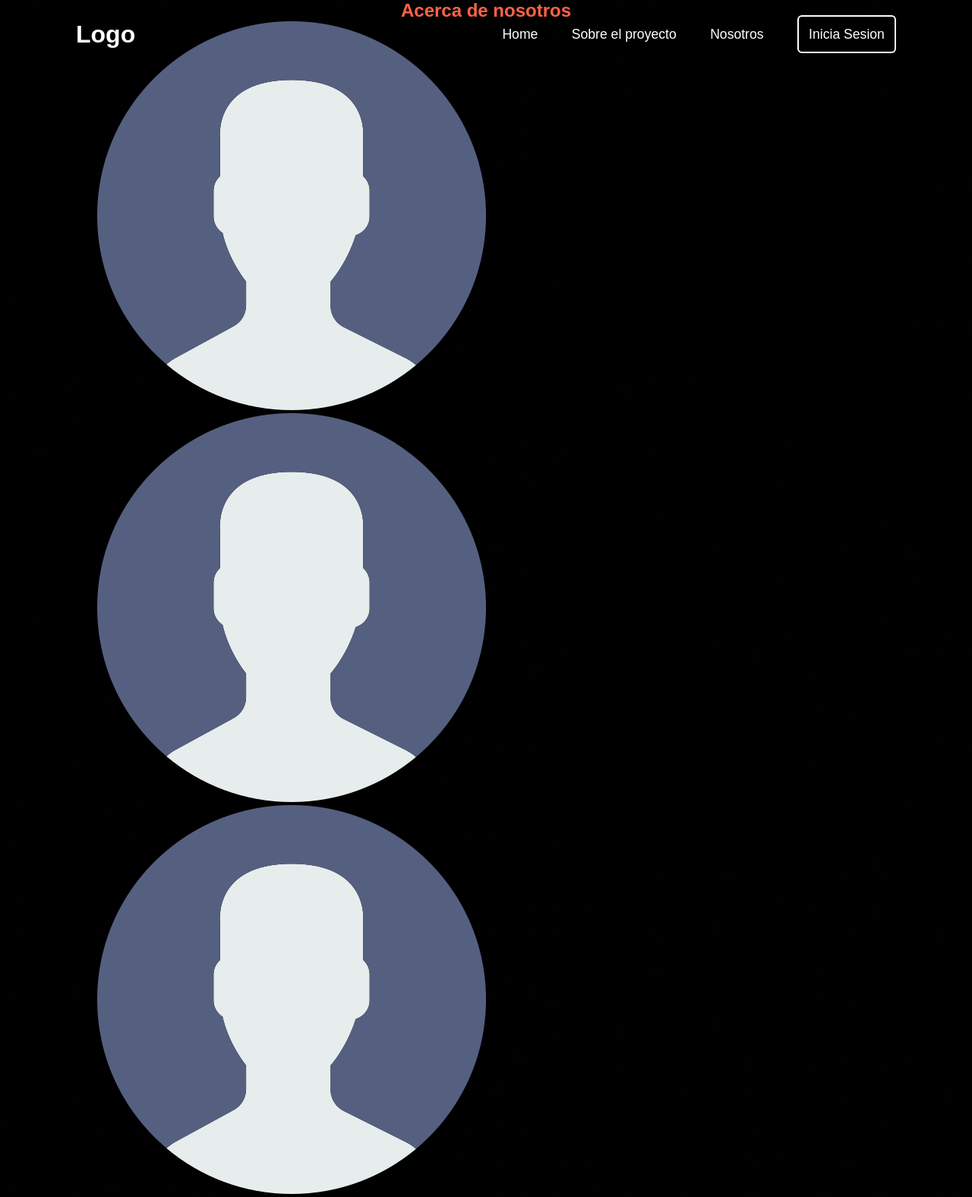
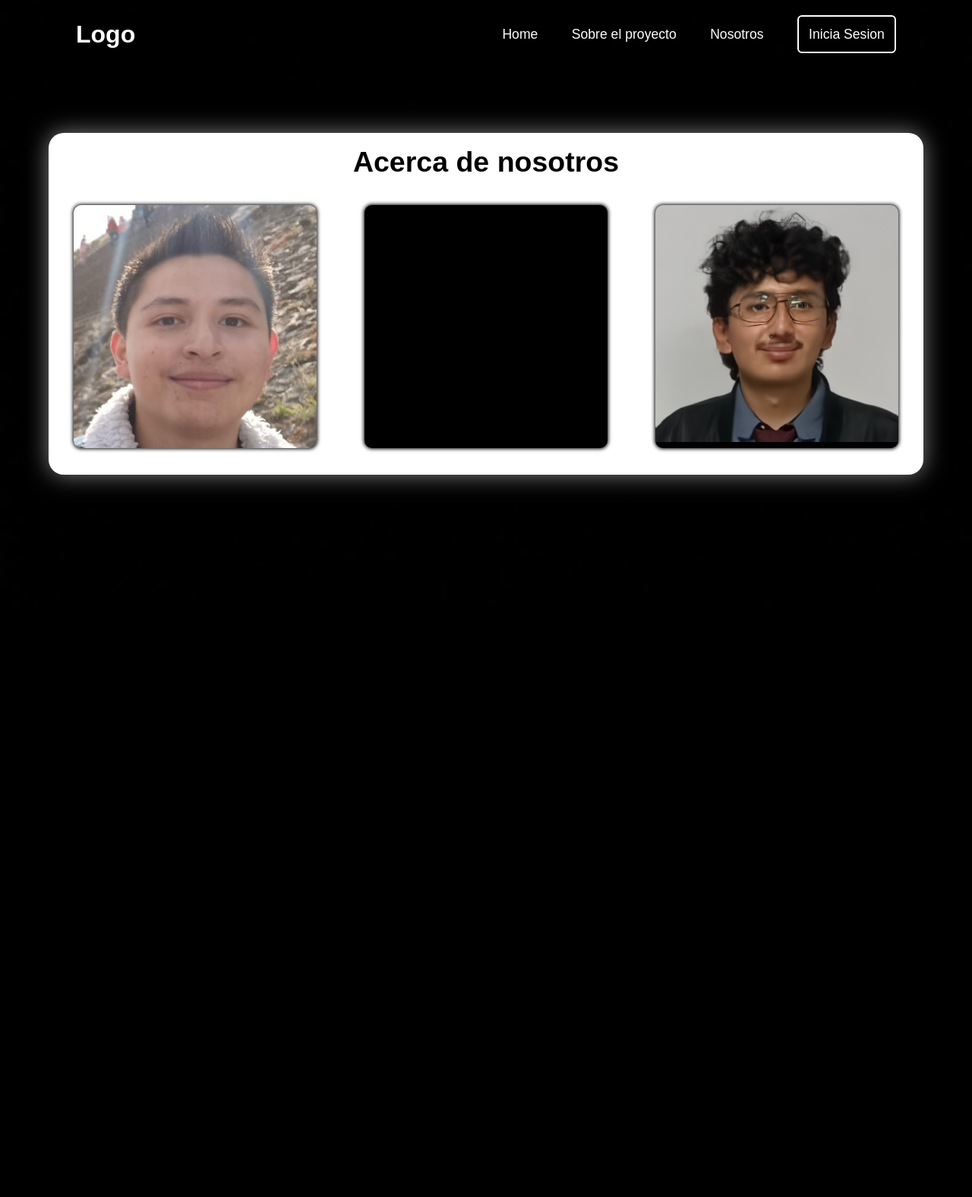
Before and after one commit to luis-ale-117/DistribCell-back, a Flask app: page /aboutus in a window 1280 px wide. Shown: the whole page at 76% size. After the commit the page ends 644 px from the top, so only its background shows below. Run offline with Flask 3, Linux system fonts and the light colour scheme.

Commit message:
Added about project route and About Us design almost finished

```diff
--- a/src/app.py
+++ b/src/app.py
@@ -9,6 +9,7 @@ from routes.home import home_blueprint              #ruta home
 from routes.dashboard import dashboard_blueprint    #ruta dashboard
 from routes.users import users_blueprint             #ruta users
 from routes.aboutus import aboutus_blueprint        #ruta aboutus
+from routes.abtproject import abtproject_blueprint  #ruta abtproject
 from sqlalchemy import create_engine
 from sqlalchemy_utils import database_exists, create_database
 from utils.db import db
@@ -44,3 +45,4 @@ app.register_blueprint(signup_blueprint)
 app.register_blueprint(dashboard_blueprint)
 app.register_blueprint(users_blueprint)
 app.register_blueprint(aboutus_blueprint)
+app.register_blueprint(abtproject_blueprint)
--- a/src/static/styles/other.css
+++ b/src/static/styles/other.css
@@ -1,14 +1,109 @@
-.about {
-    width: 80%;
-    height: auto;
-    border-radius: 10px;
+a:link {
+    color: white
 }
 
-.about .title {
-    width: auto;
-    height: auto;
-    background: transparent;
+a:visited {
+    color: white;
+}
+
+a:hover {
+    color: #3498DB;
+}
+
+.about {
+    position: relative;
+    width: 90%;
+    height: 450px;
+    background-color: white;
+    border: 2px solid rgba(255, 255, 255, 0.5);
+    border-radius: 20px;
+    backdrop-filter: blur(20px);
+    box-shadow: 0 0 30px rgba(255, 255, 255, 0.5);
+    display: flex;
+    justify-content: space-around;
+    align-items: center;
+    overflow: hidden;
+    transform: scale(1);
+}
+
+.title {
+    position: absolute;
+    top: 15px;
+    height: 20px;
+    width: 100%;
+    background: none;
+    color: black;
+    font-size: 25px;
     text-align: center;
-    color: tomato;
-    font-family: 'Times New Roman', serif;
 }
+
+.picsbox {
+    height: 320px;
+    width: 320px;
+    border-radius: 10px;
+    padding:5px 10px;
+    background-color: black;
+    box-sizing: border-box;
+    background-size: 100%;
+    background-repeat: no-repeat;
+    transition: 0.5s;
+    box-shadow: 0px 0px 5px 1px black;
+    position: relative;
+    cursor: pointer;
+    text-align: justify;
+    bottom: -30px;
+}
+
+.picsbox:hover {
+    height: 350px;
+    width: 350px;
+    background-size: 150%;
+    background-position: -200% 50%;
+    box-shadow: 0px 0px 10px 10px #900C3F;
+}
+
+.picsbox:hover .names {
+    opacity: 1;
+}
+
+.picsbox:hover .para {
+    opacity: 1;
+}
+
+.picsbox:hover .icon2 {
+    opacity: 1;
+}
+
+.names {
+    text-align: center;
+    color: white;
+    padding-top: 15px;
+    opacity: 0;
+    font-size: 25px;
+    transition: 1s;
+}
+
+.para {
+    color: white;
+    padding-top: 15px;
+    opacity: 0;
+    font-size: 15px;
+    transition: 1s;
+}
+
+.contact {
+    position: absolute;
+    bottom: 0px;
+    left: 0px;
+    text-align: center;
+    width: 100%;
+    padding: 5px 0px;
+}
+
+.icon2 {
+    color: white;
+    margin: 0px 5px;
+    font-size: 25px;
+    transition: 1s;
+    opacity: 0;
+}
--- a/src/templates/aboutus.html
+++ b/src/templates/aboutus.html
@@ -2,14 +2,46 @@
 
 <body>
 	{% include './navbar.html' %}
-    <div class="about">
-        <div class="about title">
-            <h2>Acerca de nosotros</h2>
+    <div class = "about">
+        <div class = "title"><h2>Acerca de nosotros</h2></div>
+        <div class = "picsbox" style = "background-image: url(../static/imgs/Luis.jpg);">
+            <h3 class = "names"><i>Luis Alejandro Mendoza Franco</i></h3>
+            <br><br>
+            <p class = "para">
+            Estudiante de la carrera de Ingeniería en Sistemas Computacionales de la Escuela
+            Superior de Cómputo perteneciente al Instituto Politécnico Nacional.
+            </p>
+            <div class = "contact">
+                <span class = "icon2">
+                    <a href = "mailto:lmendozaf1600@alumno.ipn.mx"><ion-icon name="mail-outline"></ion-icon></span></a>
+                </span>
+            </div>
         </div>
-        <div class="about pics">
-            <img src="static/imgs/user.png">
-            <img src="static/imgs/user.png">
-            <img src="static/imgs/user.png">
+        <div class = "picsbox">
+            <h3 class = "names"><i>Sergio Omar Martínez Suárez</i></h3>
+            <br><br>
+            <p class = "para">
+            Estudiante de la carrera de Ingeniería en Sistemas Computacionales de la Escuela
+            Superior de Cómputo perteneciente al Instituto Politécnico Nacional.
+            </p>
+            <div class = "contact">
+                <span class = "icon2">
+                    <a href = "mailto:sdiazm1600@alumno.ipn.mx"><ion-icon name="mail-outline"></ion-icon></span></a>
+                </span>
+            </div>
+        </div>
+        <div class = "picsbox" style = "background-image: url(../static/imgs/Seb.png);">
+            <h3 class = "names"><i>Sebastián Díaz Montoya</i></h3>
+            <br><br>
+            <p class = "para">
+            Estudiante de la carrera de Ingeniería en Sistemas Computacionales de la Escuela
+            Superior de Cómputo perteneciente al Instituto Politécnico Nacional.
+            </p>
+            <div class = "contact">
+                <span class = "icon2">
+                    <a href = "mailto:sdiazm1600@alumno.ipn.mx"><ion-icon name="mail-outline"></ion-icon></span></a>
+                </span>
+            </div>
         </div>
     </div>
 </body>
--- a/src/templates/home.html
+++ b/src/templates/home.html
@@ -2,7 +2,7 @@
 
 <body>
 	{% include './navbar.html' %}
-	<div class="container" id="cellular-automaton" style="background-color: white;">
+	<div class="container" id="cellular-automaton" style="background-color: white">
 		<form id="ca-configForm">
 			<label for="ca-width">Ancho</label>
 			<input id="ca-width" name="ca-width" type="number" min="3" step="1" value="10">
@@ -25,7 +25,7 @@
 		</ul>
 		<button id="btnStep">Ejecuta</button>
 		<input id="ca-speed" name="ca-speed" type="number" min="1" max="1000" step="1" value="1000">
-		<div id="grid">
+		<div id="grid" style="padding-left: 30%;">
 
 		</div>
 	</div>
--- a/src/templates/navbar.html
+++ b/src/templates/navbar.html
@@ -2,7 +2,7 @@
     <h2 class="logo">Logo</h2>
     <nav class="navegation">
         <a class="link" href="/">Home</a>
-        <a class="link" href="/proyect">Sobre el proyecto</a>
+        <a class="link" href="/abtproject">Sobre el proyecto</a>
         <a class="link" href="/aboutus">Nosotros</a>
         <a href="/login"><button id="btnLogin-popup" class="btnLogin-popup">Inicia Sesion</button></a>
 </header>
--- a/src/templates/proyect.html
+++ b/src/templates/proyect.html
@@ -2,6 +2,7 @@
 
 <body>
 	{% include './navbar.html' %}
+	Hola
 </body>
 
 {% include './footer.html' %}
```
Also changed, not shown: src/routes/abtproject.py (added, +24 -0 lines), src/static/imgs/Luis.jpg (added), src/static/imgs/seb.png (added).
